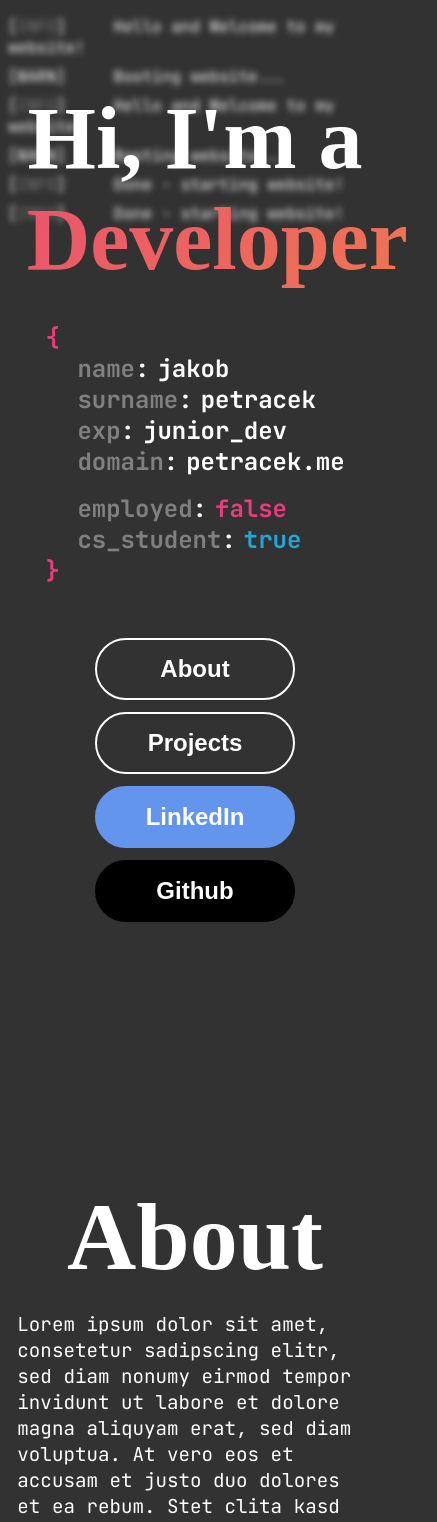
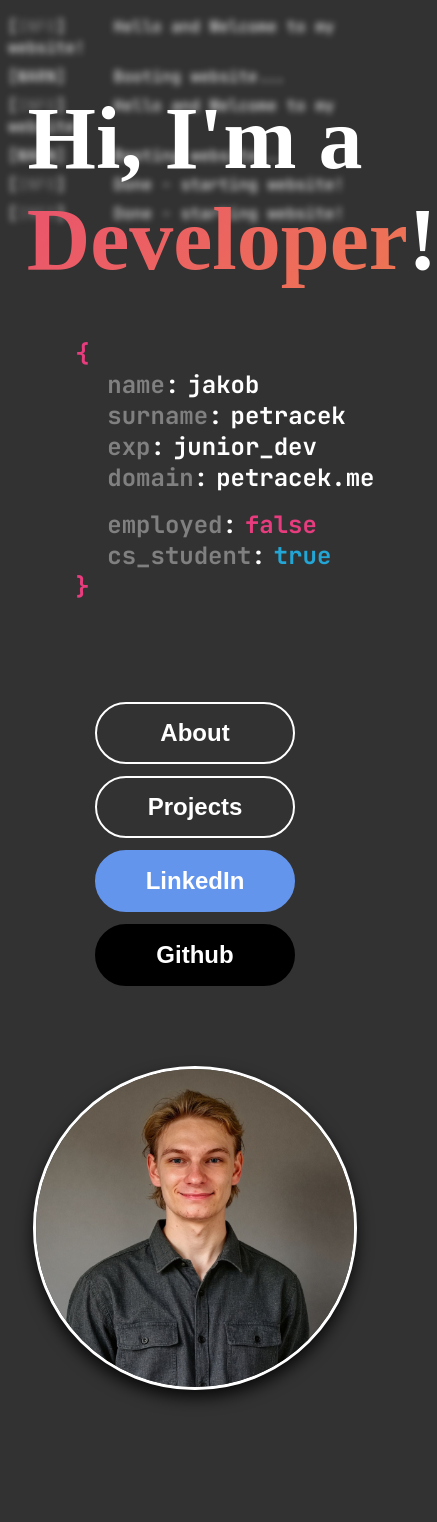
Before and after one commit to EnzyZero/DevWebsite, a React (Vite) app: page / in a window 390 px wide. Shown: the top 1522 px of the page, 437 px wide, since content can reach past the window. Built offline with nearby package versions, Linux system fonts and the light colour scheme; a web font is replaced by a local one.

Commit message:
Added profile picture

```diff
--- a/src/about/About.tsx
+++ b/src/about/About.tsx
@@ -7,9 +7,8 @@ export default function About({ active }: { active: boolean}) {
     <section id="about" className={active ? 'active' : ''}>
       <h1>About</h1>
       <p>Lorem ipsum dolor sit amet, consetetur sadipscing elitr, sed diam nonumy eirmod tempor invidunt ut labore et dolore magna aliquyam erat, sed diam voluptua. At vero eos et accusam et justo duo dolores et ea rebum. Stet clita kasd gubergren, no sea takimata sanctus est Lorem ipsum dolor sit amet. Lorem ipsum dolor sit amet, consetetur sadipscing elitr, sed diam nonumy eirmod tempor invidunt ut labore et dolore magna aliquyam erat, sed diam voluptua. At vero eos et accusam et justo duo dolores et ea rebum. Stet clita kasd gubergren, no sea takimata sanctus est Lorem ipsum dolor sit amet.</p>
-      <p>Here are some of the technologies I have used for <strong>at least 2 weeks:</strong>
-        <Techstack />
-      </p>
+      <p>Here are some of the technologies I have used for <strong>at least 2 weeks:</strong></p>
+      <Techstack />
     </section>
   );
 }
--- a/src/about/about.css
+++ b/src/about/about.css
@@ -28,7 +28,8 @@
   display: flex;
   overflow: hidden;
   user-select: none;
-  margin: 1rem 0;
+  width: 95%;
+  max-width: 100ch;
   gap: var(--gap);
 }
 
--- a/src/hero/Hero.tsx
+++ b/src/hero/Hero.tsx
@@ -1,19 +1,11 @@
+import ProfileJPG from '../assets/me.jpg'
 import './hero.css'
 
 interface Props {
   active: boolean;
 }
 
-export default function Hero({ active }: Props) {
-
-  const activeClass: string = active ? 'active' : '';
-
-  return (
-    <div id="hero" className={activeClass}>
-      <h1 className="hero-title">
-        Hi, I'm a
-        <span className="hero-title-animation"> Developer</span>
-      </h1>
+const heroStruct =
 <div className="hero-struct">
   <span className="hero-struct-braces">{"{"}</span>
 
@@ -52,7 +44,26 @@ export default function Hero({ active }: Props) {
   </div>
 
   <span className="hero-struct-braces">{"}"}</span>
+</div>;
+
+export default function Hero({ active }: Props) {
+
+  const activeClass: string = active ? 'active' : '';
+
+  return (
+    <div id="hero" className={activeClass}>
+      <h1 className="hero-title">
+        Hi, I'm a
+        <span className="hero-title-animation"> Developer</span>
+        !
+      </h1>
+
+
+      <div className="hero-profile-container">
+        <img src={ProfileJPG} alt="Jakob Petracek" className="hero-profile-picture desktop" />
+        {heroStruct}
       </div>
+
       <div className="hero-buttons">
         <a href="#about">
           <button>About</button>
@@ -67,6 +78,9 @@ export default function Hero({ active }: Props) {
           <button>Github</button>
         </a>
       </div>
+
+      <img src={ProfileJPG} alt="Jakob Petracek" className="hero-profile-picture mobile" />
+
     </div>
   );
 }
--- a/src/hero/hero.css
+++ b/src/hero/hero.css
@@ -4,17 +4,47 @@
   flex-direction: column;
   align-items: center;
 
-  padding-top: 5rem;
-  padding-bottom: 25vh;
+  padding: 5rem 0;
+}
+
+.hero-profile-container {
+  display: flex;
+  flex-direction: row;
+  justify-content: center;
+  align-items: center;
+  gap: 2rem;
+
+  margin: 3rem 0;
+
+  opacity: 0;
+  transform: translateY(50%);
+}
+
+.hero-profile-picture {
+  width: 400px;
+  height: 400px;
+  border-radius: 50%;
+  border: 3px solid white;
+  box-shadow: 0 8px 16px rgba(0, 0, 0, 0.8);
+}
+
+.hero-profile-picture.desktop {
+  display: block;
+}
+
+.hero-profile-picture.mobile {
+  display: none;
+
+  width: 85%;
+  height: auto;
+  aspect-ratio: 1 / 1;
+  margin: 2rem 0;
 }
 
 .hero-struct {
   font-size: 1.5rem;
   font-weight: bold;
-
-  opacity: 0;
-  margin: 2rem 0;
-  transform: translateY(50%);
+  width: fit-content;
 
   .hero-struct-braces {
     display: block;
@@ -24,6 +54,7 @@
   .hero-struct-pair {
     display: block;
     padding-left: 3rem;
+    width: inherit;
   }
 
   .hero-struct-pair-spacer {
@@ -136,7 +167,7 @@
     transition: all 600ms ease 1s;
   }
 
-  .hero-struct {
+  .hero-profile-container {
     opacity: 1;
     transform: translateY(0);
 
@@ -151,7 +182,7 @@
   }
 }
 
-@media screen and (max-width: 800px) {
+@media screen and (max-width: 768px) {
 
   .hero-struct {
     font-size: 1.5rem;
@@ -170,6 +201,14 @@
     word-break: break-all;
     overflow-wrap: break-word;
     white-space: normal;
+  }
+
+  .hero-profile-picture.desktop {
+    display: none;
+  }
+
+  .hero-profile-picture.mobile {
+    display: block;
   }
 
   .hero-title-animation {
```
Also changed, not shown: src/assets/me.jpg (added). Lines whose indentation alone changed are shown as unchanged.
